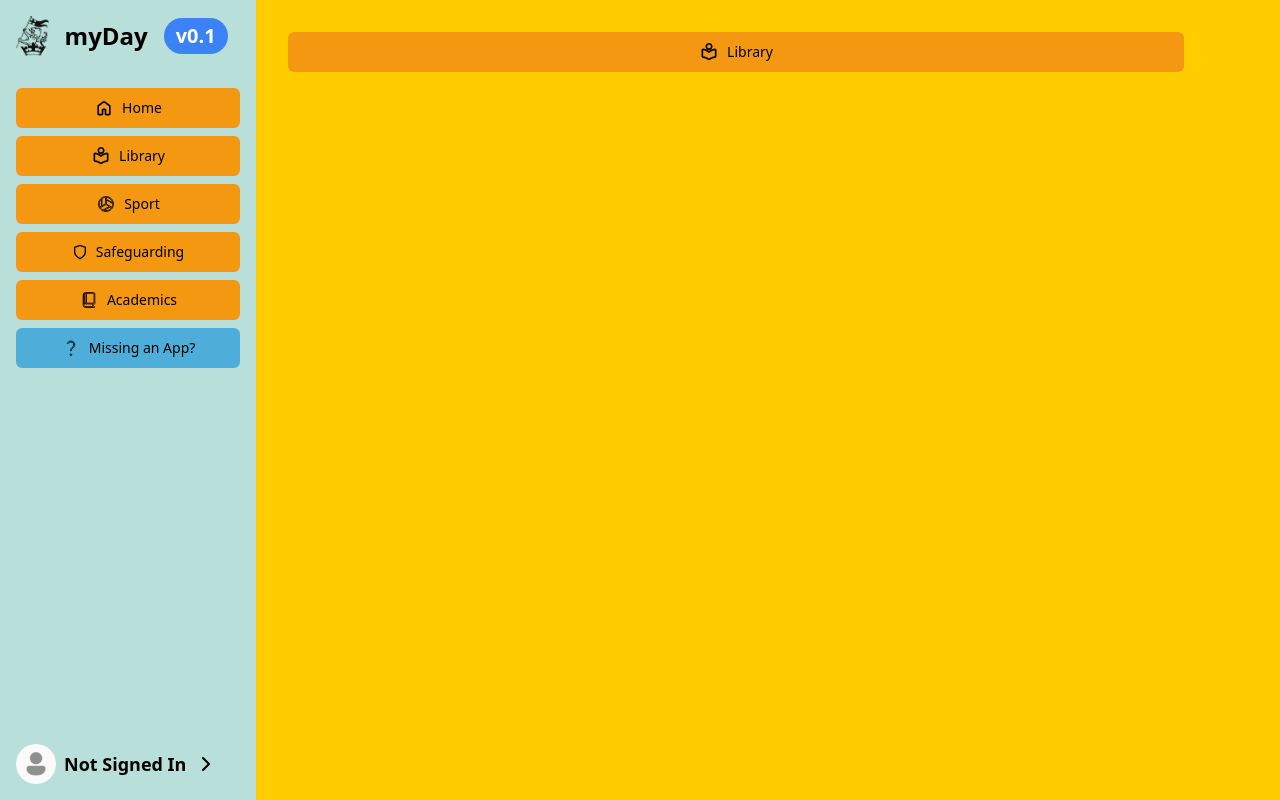
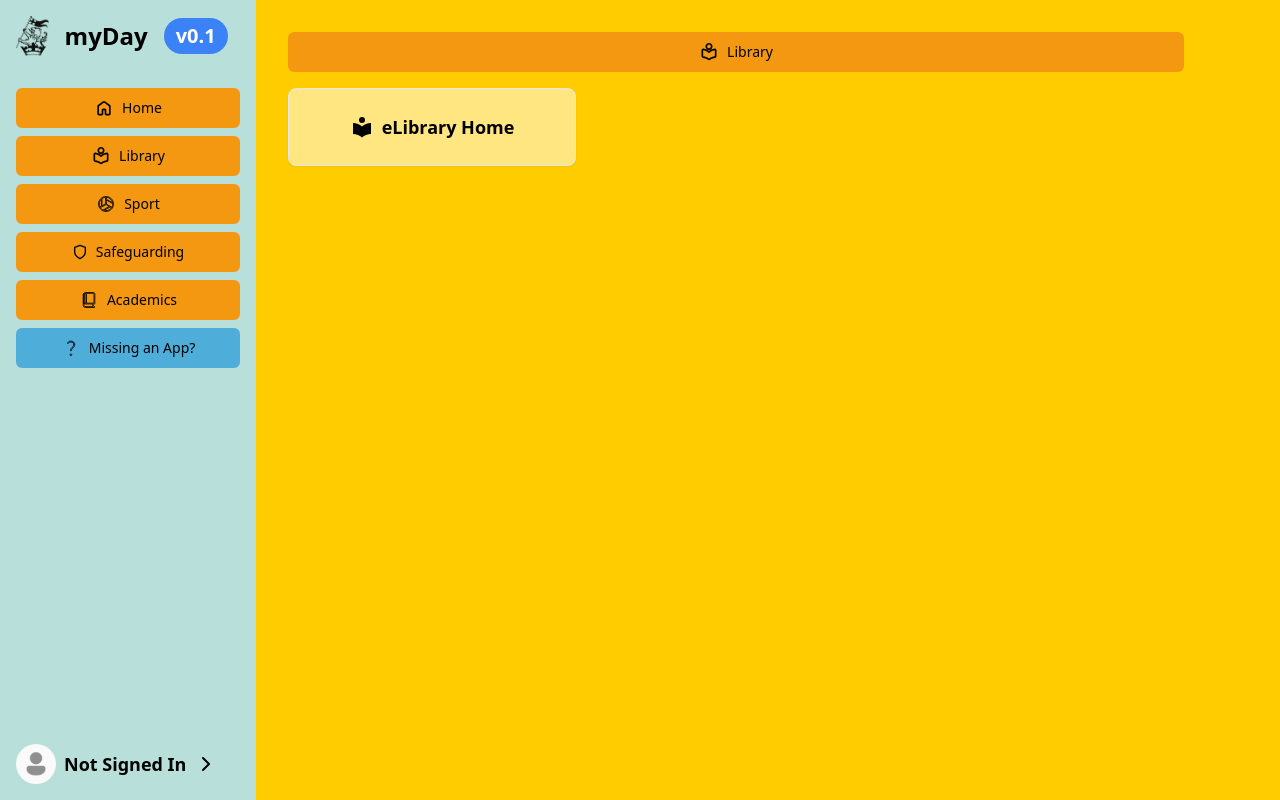
Before and after one commit to leowilkin/compass, an Astro site: page /library in a window 1280 px wide. Built offline with nearby package versions, Linux system fonts and the light colour scheme; Astro itself is replaced by a stand-in of ours.

Commit message:
Update library.astro

```diff
--- a/src/pages/library.astro
+++ b/src/pages/library.astro
@@ -7,5 +7,6 @@ import MainLayout from '../layouts/MainLayout.astro';
 <MainLayout pagetitle="Library" version="v0.1">
           <LibraryTab />
           <div class="grid grid-cols-3 gap-4">
+          <Card title="eLibrary Home" link="https://wellingtoncloud.sharepoint.com/sites/wc-library/SitePages/Home.aspx" svg="M12 8a3 3 0 0 0 3-3a3 3 0 0 0-3-3a3 3 0 0 0-3 3a3 3 0 0 0 3 3m0 3.54C9.64 9.35 6.5 8 3 8v11c3.5 0 6.64 1.35 9 3.54c2.36-2.19 5.5-3.54 9-3.54V8c-3.5 0-6.64 1.35-9 3.54" />
           </div>
 </MainLayout>
```
